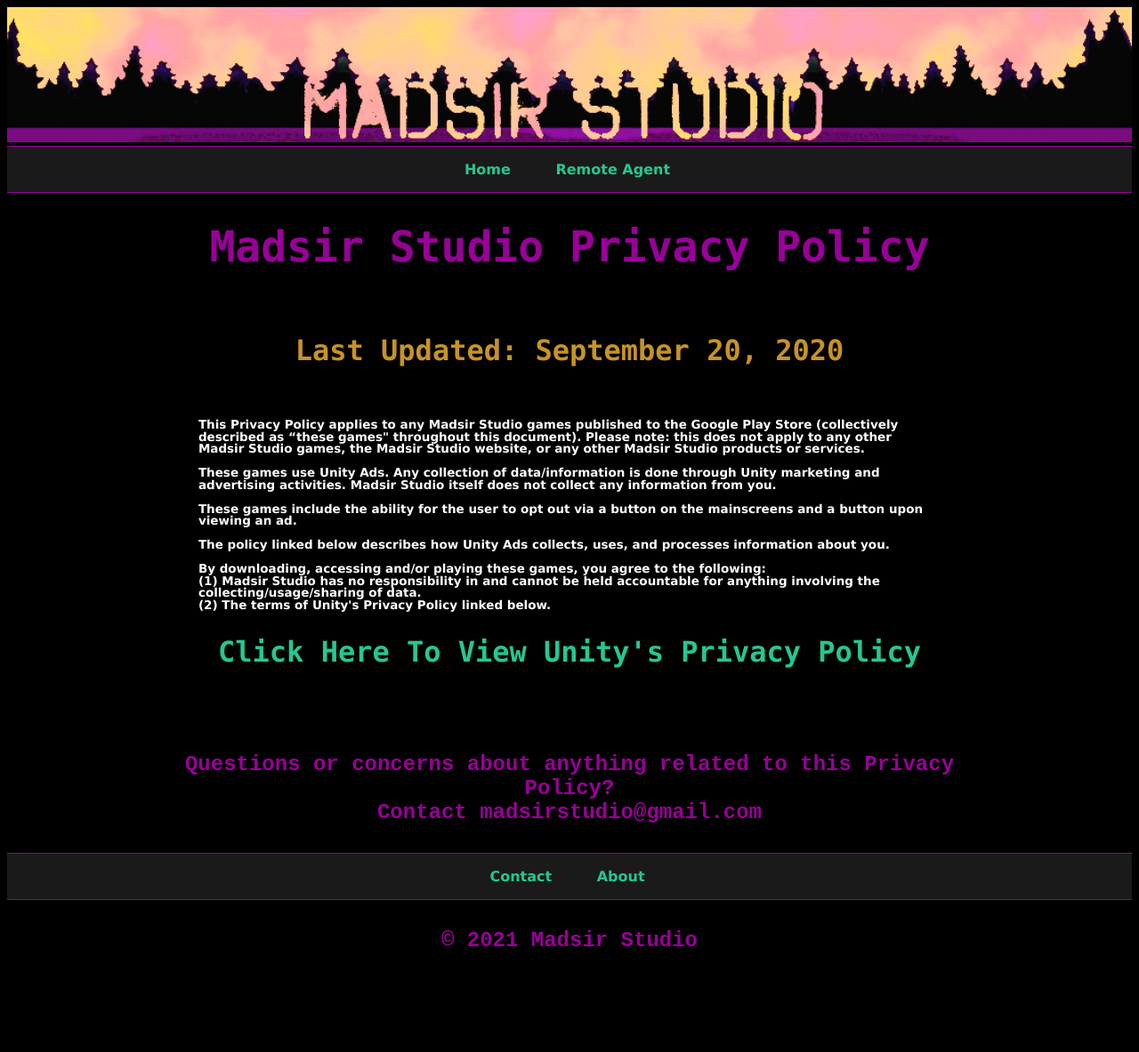
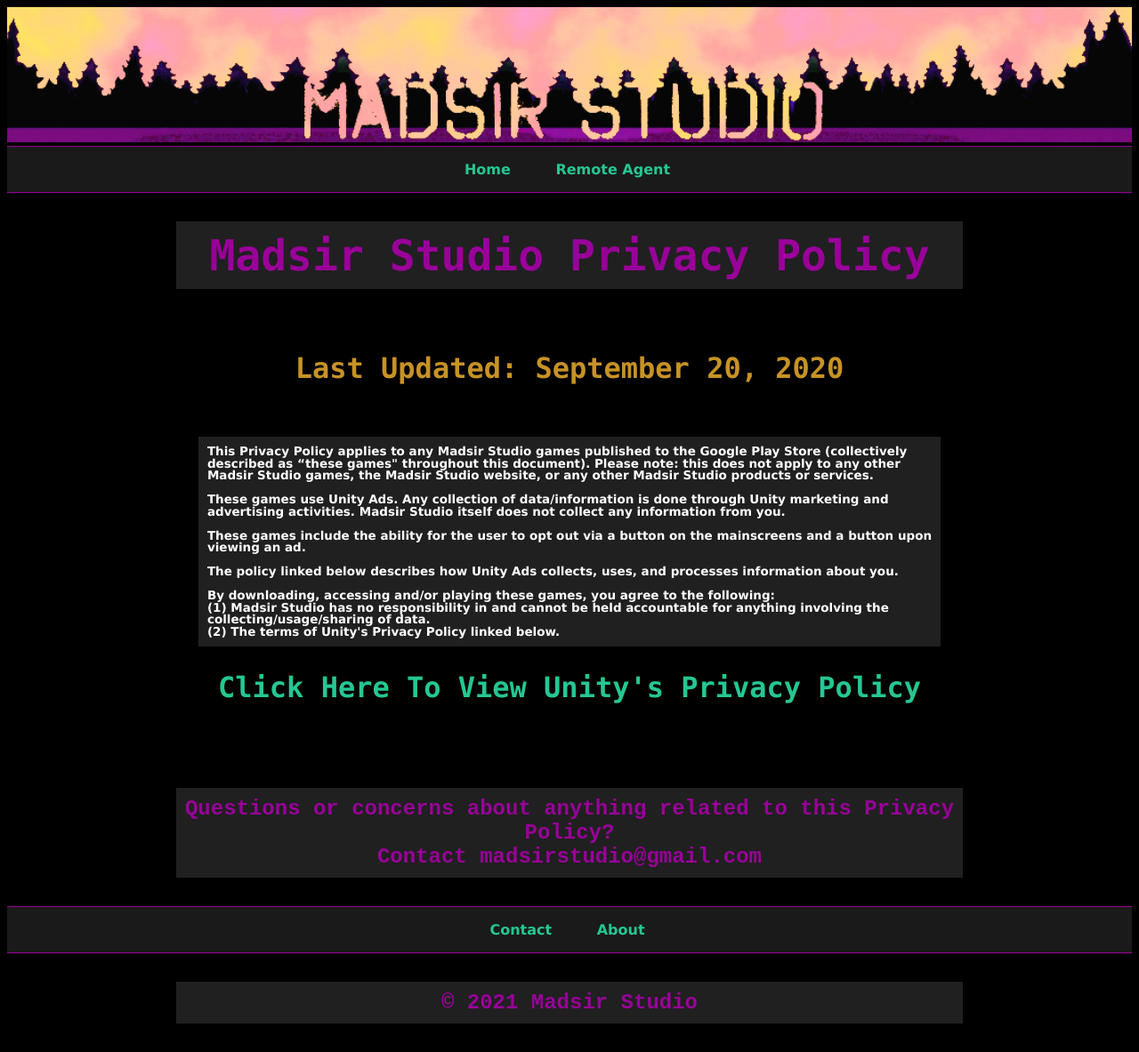
Before and after one commit to Madsir/madsirstudio.github.io, a Jekyll site: the page built from Privacy/index.html, in a window 1280 px wide. Shown: the whole page at 89% size. Built offline with Jekyll 4.4.1, drawn with Linux system fonts in a browser that asks for light colours; before the commit the page ends 1103 px from its top, so only the background shows below that.

Commit message:
Update main.css

```diff
--- a/css/main.css
+++ b/css/main.css
@@ -44,6 +44,8 @@
     text-align:center;
     margin-left: 15%;
         margin-right: 15%;
+      background-color: #202020 ;
+  padding: 10px ;
 }
 h2 {
 
@@ -72,6 +74,8 @@
     text-align:center;
         margin-left: 15%;
         margin-right: 15%;
+          background-color: #202020 ;
+  padding: 10px ;
 }
 p {
     font-weight: bold;
@@ -82,6 +86,8 @@
     text-align: center, justify;
         margin-left: 17%;
         margin-right: 17%;
+          background-color: #202020 ;
+  padding: 10px ;
 }
 footer {
     border-top: 1px solid #990099;
```
